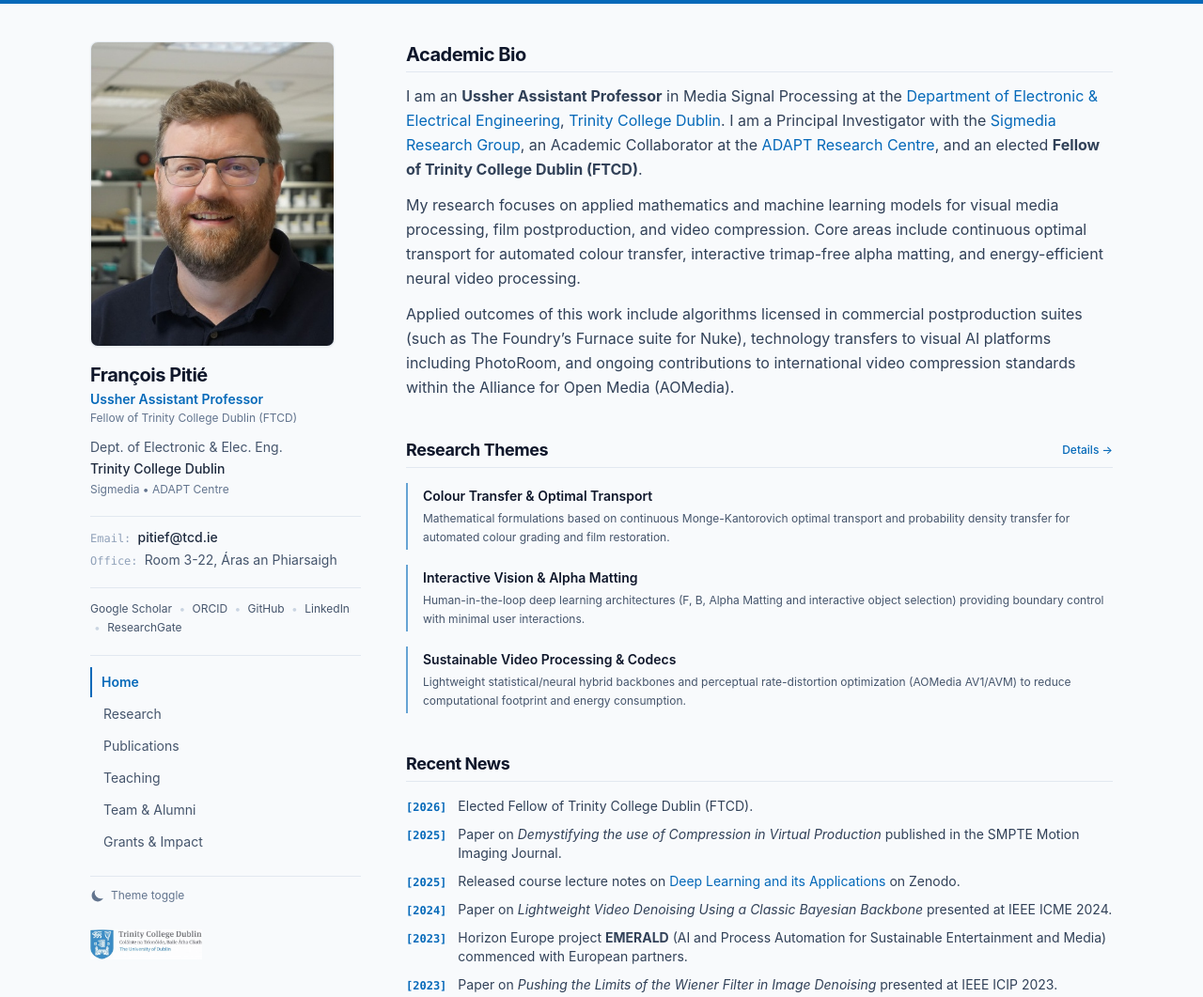
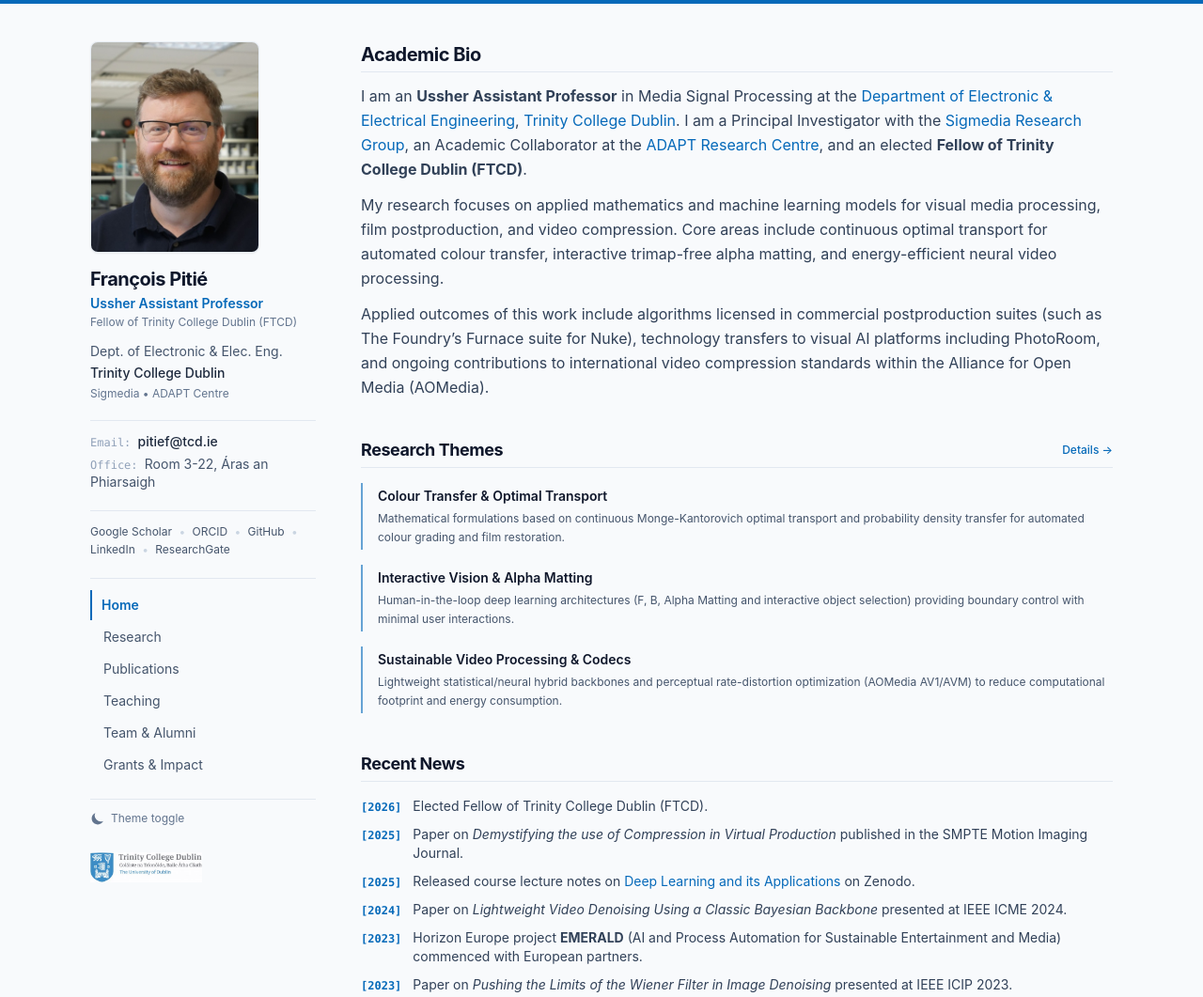
Before and after one commit to frcs/frcs.github.io, an Astro site: page / in a window 1280 px wide. Shown: the top 1061 px of the page at 94% size. Built offline with nearby package versions, Linux system fonts and the light colour scheme; Astro itself is replaced by a stand-in of ours.

Commit message:
style: balance photo size to 180x225 with 4:5 crop

```diff
--- a/src/layouts/BaseLayout.astro
+++ b/src/layouts/BaseLayout.astro
@@ -81,14 +81,14 @@ const navItems = [
   <!-- Main 2-Column Container -->
   <div class="max-w-6xl mx-auto w-full px-4 sm:px-6 lg:px-8 py-10 flex-1 flex flex-col md:flex-row gap-12">
 
-    <!-- Left Column (Aligned full width photo, matching column margins) -->
-    <aside class="w-full md:w-64 lg:w-72 shrink-0">
+    <!-- Left Column (Compact profiles, clear hierarchy) -->
+    <aside class="w-full md:w-56 lg:w-60 shrink-0">
       <div class="sticky top-10 space-y-5">
 
         <!-- Profile Identity -->
         <div>
-          <!-- Larger, crisp portrait aligned with sidebar width -->
-          <div class="w-full max-w-[240px] sm:max-w-[260px] aspect-4/5 rounded-lg overflow-hidden mb-4 bg-slate-100 dark:bg-slate-800 shadow-xs border border-slate-200/60 dark:border-slate-800">
+          <!-- Perfectly sized portrait: 180px wide with accurate 4:5 crop -->
+          <div class="w-[180px] h-[225px] rounded-lg overflow-hidden mb-3.5 bg-slate-100 dark:bg-slate-800 shadow-xs border border-slate-200/60 dark:border-slate-800">
             <img
               src="/images/pitief.jpg"
               alt="François Pitié"
```
